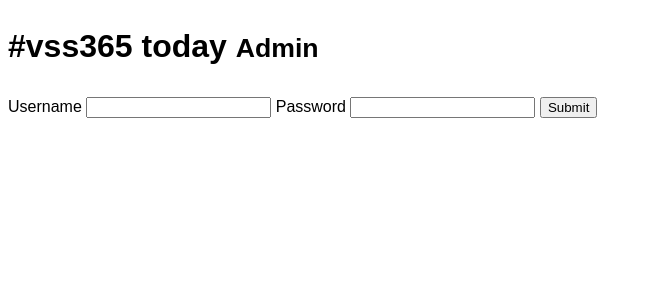
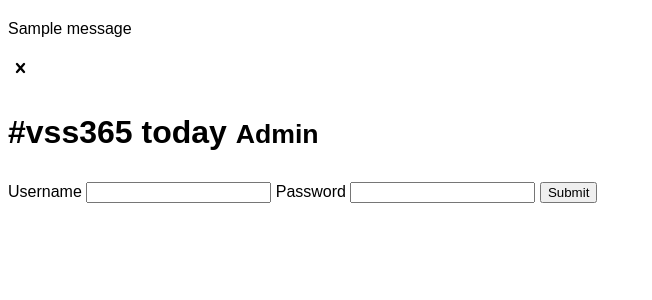
Before and after one commit to vss365today/admin, a Flask app: template src/templates/root.html in a window 1280 px wide. Shown: the top 300 px of the page, without its empty margins (0-652 px from the left). Run offline with Flask 2, Linux system fonts and the light colour scheme; the template is opened without the code that fills it: most values are stand-ins (such as "Sample title", 1, 10 or a date in 2020); one stand-in notice (Sample message) is shown; form fields are guessed from the names that the template uses; parts of the project's set-up code (start-up, migrations or seed data) failed here and were passed over.

Commit message:
Add flash messages partial

```diff
--- a/src/core/forms.py
+++ b/src/core/forms.py
@@ -11,7 +11,7 @@ class FormUserLogin(FlaskForm):
         "Username",
         id="form-login-username",
         validators=[DataRequired()],
-        render_kw={"placeholder": "IAmAWriter"},
+        render_kw={"placeholder": "vss365Writer"},
     )
 
     password = PasswordField(
--- a/src/templates/base.html
+++ b/src/templates/base.html
@@ -4,12 +4,14 @@
   <meta charset="UTF-8">
   <meta name="viewport" content="width=device-width, initial-scale=1.0">
   <link rel="shortcut icon" href="{{ url_for('static', filename='favicon.png') }}">
-  <title>#vss365 today Admin</title>
+  <title>{{ page_title }} | #vss365 today Admin</title>
   <link rel="stylesheet" href="{{ url_for('static', filename='style.css') }}">
   {{ GoogleFonts('https://fonts.googleapis.com/css2?family=Bad+Script&family=Josefin+Slab:wght@400;600;700&family=Karla:ital,wght@0,400;0,700;1,400;1,700') }}
 </head>
 
 <body>
+  {% include 'partials/flash-messages.jinja2' %}
+
   <header>
     <h1>#vss365 today <small>Admin</small></h1>
   </header>
--- /dev/null
+++ b/src/templates/partials/flash-messages.jinja2
@@ -0,0 +1,13 @@
+<section class="msg-flash-area">
+{% with messages = get_flashed_messages(with_categories=true) %}
+  {% if messages %}
+    {% for category, message in messages %}
+    <div class="msg-flash {{ category }}" role="alert">  {# error info #}
+      <p>{{ message }}</p>
+
+      <img class="btn-close" width="25" height="20" alt="" src="{{ url_for('static', filename='img/close.svg') }}">
+    </div>
+    {% endfor %}
+  {% endif %}
+{% endwith %}
+</section>
--- a/src/templates/root.html
+++ b/src/templates/root.html
@@ -1,4 +1,5 @@
 {% extends 'base.html' %}
+{% set page_title = 'Login' %}
 
 {% block content %}
   {% include 'partials/form-login.html' %}
```
Also changed, not shown: src/static/img/close.svg (added).
